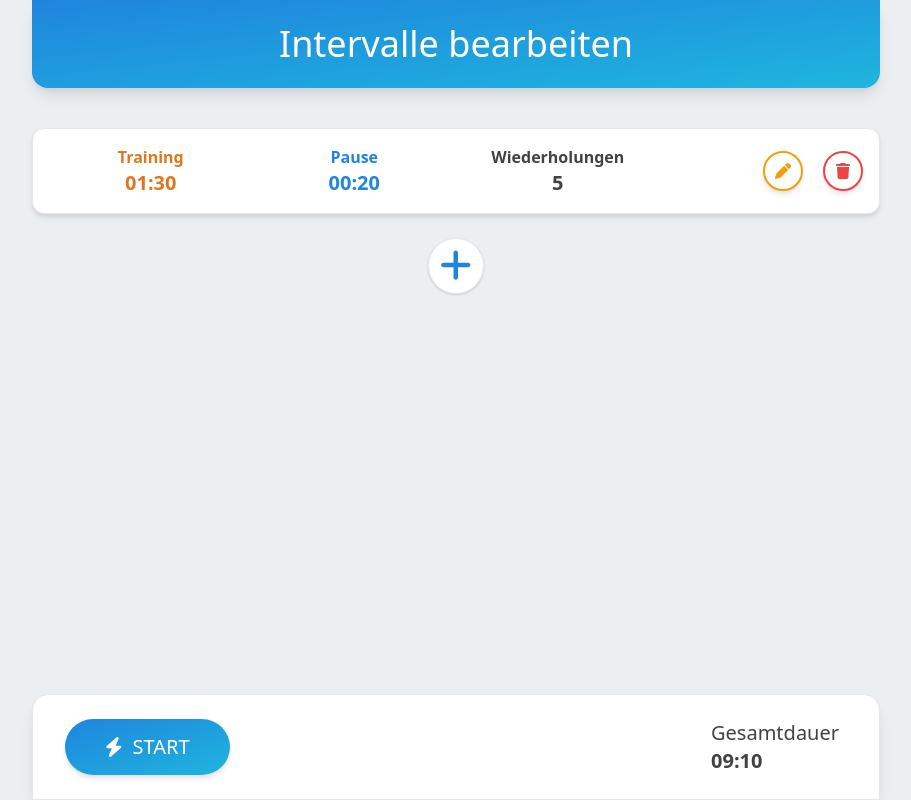
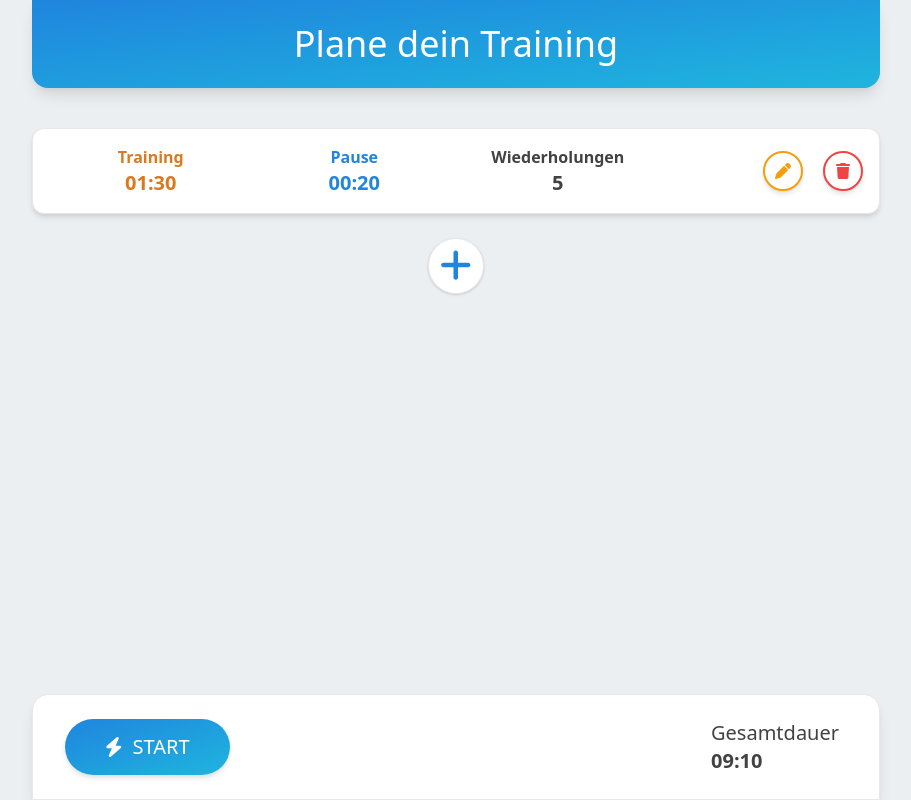
Before and after one commit to Leon-1207/dbv-timer, a Nuxt app: page / in a window 1280 px wide. Shown: the whole page, without its empty margins (184-1095 px from the left). Built offline with nearby package versions, Linux system fonts and the light colour scheme.

Commit message:
NEW: changed title text

```diff
--- a/components/setupPage.vue
+++ b/components/setupPage.vue
@@ -12,7 +12,7 @@
   >
     <div class="w-full">
       <div class="page-top-wrapper mb-10">
-        <h2 class="page-title">Intervalle bearbeiten</h2>
+        <h2 class="page-title">Plane dein Training</h2>
       </div>
 
       <!--- list -->
```
